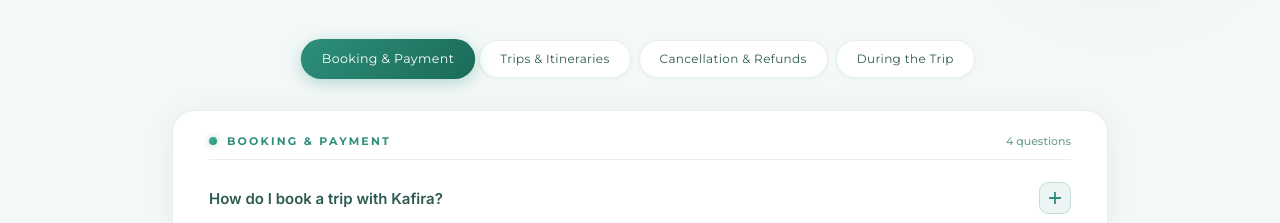
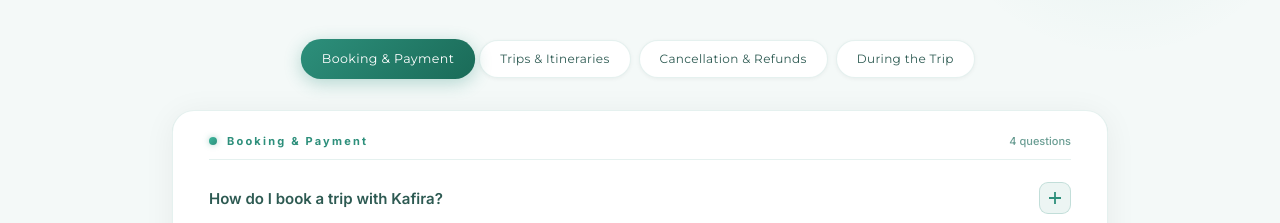
Before and after one commit to metamaster01/kafira-website, a Next.js app: page / in a window 1280 px wide. Shown: the part 5840-6063 px from the top of the page. Built offline with nearby package versions, Linux system fonts and the light colour scheme; a web font is replaced by a local one.

Commit message:
client final update v3.2

```diff
--- a/components/FAQSection.tsx
+++ b/components/FAQSection.tsx
@@ -240,10 +240,10 @@ export default function FAQSection() {
               {/* category label row */}
               <div style={{ display: 'flex', alignItems: 'center', gap: 10, padding: '18px 0 10px', borderBottom: `1px solid ${C.border}`, marginBottom: 2 }}>
                 <div style={{ width: 8, height: 8, borderRadius: '50%', background: `linear-gradient(135deg,${C.seaLt},${C.sea})`, flexShrink: 0, boxShadow: `0 0 6px ${C.sea}66` }}/>
-                <span style={{ fontFamily: '"Montserrat",sans-serif', fontSize: 11, fontWeight: 700, color: C.sea, letterSpacing: '0.2em', textTransform: 'uppercase' }}>
+                <span style={{ fontFamily: '"Inter",sans-serif', fontSize: 11, fontWeight: 700, color: C.sea, letterSpacing: '0.2em' }}>
                   {active.category}
                 </span>
-                <span style={{ fontFamily: '"Montserrat",sans-serif', fontSize: 11, fontWeight: 500, color: C.muted, marginLeft: 'auto' }}>
+                <span style={{ fontFamily: '"Inter",sans-serif', fontSize: 11, fontWeight: 500, color: C.muted, marginLeft: 'auto' }}>
                   {active.items.length} questions
                 </span>
               </div>
```
